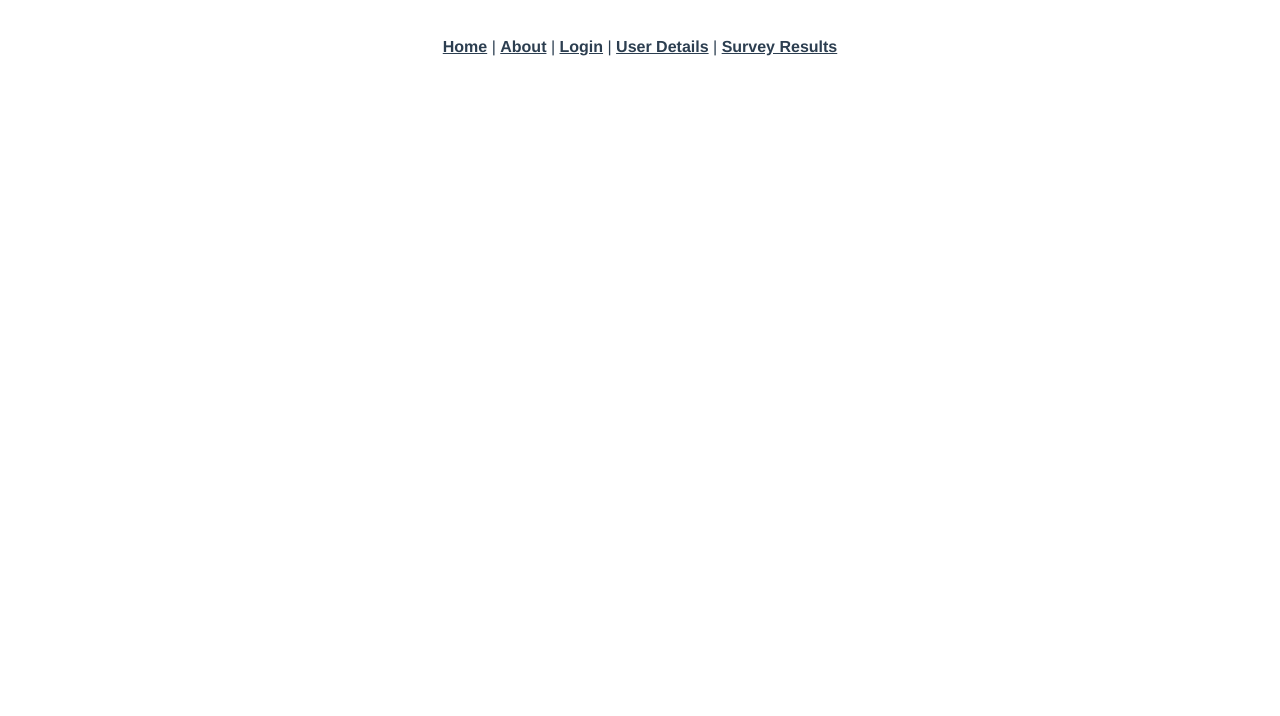
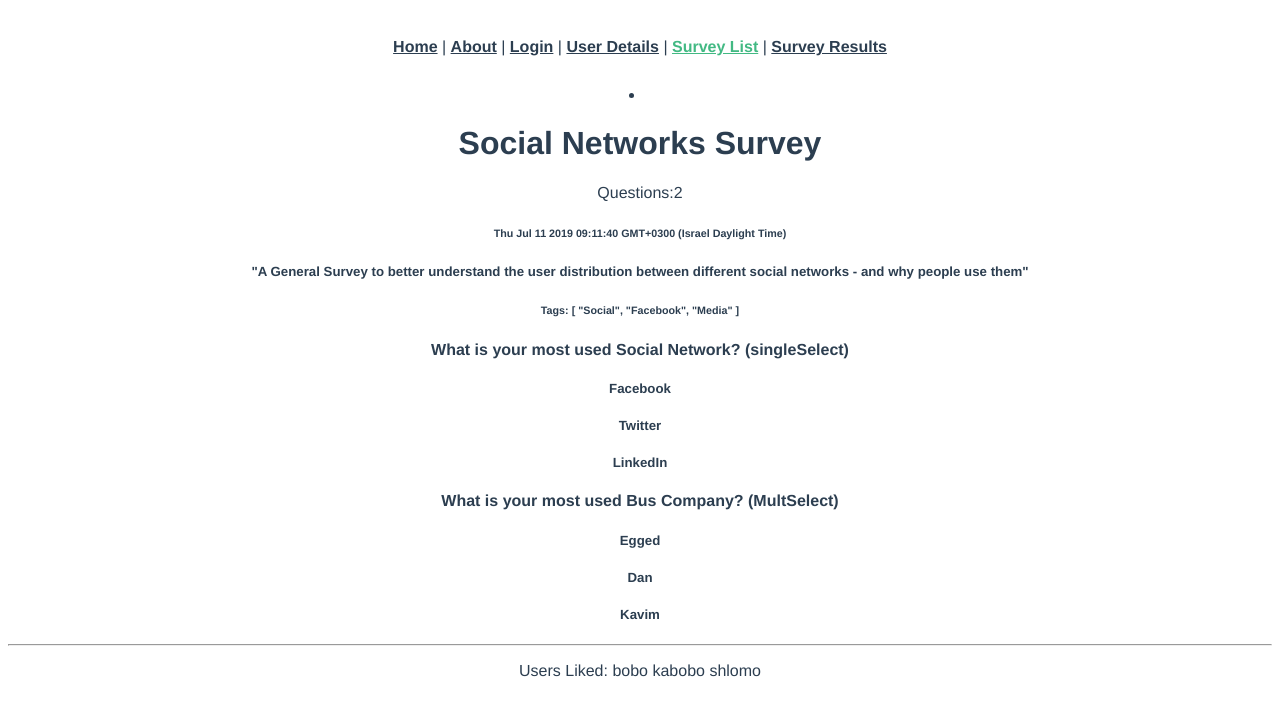
Before and after one commit to tom-dorofeyev/projAskEm, a Vue app in the folder frontend/: page /survey/list in a window 1280 px wide. Shown: the top 716 px of the page. Built offline with nearby package versions, Linux system fonts and the light colour scheme.

Commit message:
First Commit! - basic layout

```diff
--- a/frontend/src/App.vue
+++ b/frontend/src/App.vue
@@ -5,6 +5,7 @@
       <router-link to="/about">About</router-link> |
       <router-link to="/login">Login</router-link> |
       <router-link to="/profile">User Details</router-link> |
+      <router-link to="/survey/list">Survey List</router-link> |
       <router-link to="/survey/results/:id">Survey Results</router-link>
     </nav>
     <router-view/>
--- a/frontend/src/data/surveyDB.js
+++ b/frontend/src/data/surveyDB.js
@@ -42,12 +42,64 @@ var surveys =
                         ]
                     },
                     {
-                        title: "What is your most used Social Network?",
+                        title: "What is your most used Bus Company?",
                         type: "MultSelect",
                         opts: [
-                            "Facebook",
-                            "Twitter",
-                            "LinkedIn"
+                            "Egged",
+                            "Dan",
+                            "Kavim"
+                        ]
+                    }
+                ]
+        },
+        {
+            _id: "3b02",
+            name: "Best Coffe Survey",
+            description: "A General Survey to find the best coffe place in tel aviv",
+            tags: [
+                "Food",
+                "City",
+                "Social"
+            ],
+            isActive: true,
+            createdBy: "u102",
+            createdAt: "Thu Jul 11 2019 09:11:40 GMT+0300 (Israel Daylight Time)",
+            endDate: "Thu Jul 13 2019 09:11:40 GMT+0300 (Israel Daylight Time)",
+            userLiked: [
+                {
+                    _id: "u101",
+                    name: "bobo",
+                    img: ""
+                }, {
+
+                    _id: "u102",
+                    name: "kabobo",
+                    img: ""
+                },
+                {
+                    _id: "u103",
+                    name: "shlomo",
+                    img: ""
+                }
+            ],
+            quests:
+                [
+                    {
+                        title: "What is your favorite coffee place ",
+                        type: "singleSelect",
+                        opts: [
+                            "Aroma",
+                            "Cofix",
+                            "Landver"
+                        ]
+                    },
+                    {
+                        title: "With or without suger?",
+                        type: "MultSelect",
+                        opts: [
+                            "With!",
+                            "Without!",
+                            "Socarzit please!"
                         ]
                     }
                 ]
--- a/frontend/src/router.js
+++ b/frontend/src/router.js
@@ -5,6 +5,7 @@ import about from './views/about.vue'
 import login from './views/login.vue'
 import userDetails from './views/userDetails.vue'
 import surveyResults from './views/surveyResults.vue'
+import surveysList from './views/surveysList.vue'
 import createSurvey from './views/createSurvey.vue'
 
 Vue.use(Router)
@@ -22,6 +23,11 @@ export default new Router({
       path: '/survey/results/:id',
       name: 'surveyResults',
       component: surveyResults
+    },
+    {
+      path: '/survey/list',
+      name: 'surveysList',
+      component: surveysList
     },
     {
       path: '/about',
--- /dev/null
+++ b/frontend/src/views/surveysList.vue
@@ -0,0 +1,42 @@
+
+<template>
+  <div class="surveys-list-page">
+    <div class="survey-results-container">
+      <li>
+        <h1>{{survey.name}}</h1>
+        Questions:{{survey.quests.length}}
+        <h6>{{survey.createdAt}}</h6>
+        <h5>"{{survey.description}}"</h5>
+        <h6>Tags: {{survey.tags}}</h6>
+        <h4>{{survey.quests[0].title}} ({{survey.quests[0].type}})</h4>
+        <h5>{{survey.quests[0].opts[0]}}</h5>
+        <h5>{{survey.quests[0].opts[1]}}</h5>
+        <h5>{{survey.quests[0].opts[2]}}</h5>
+        <h4>{{survey.quests[1].title}} ({{survey.quests[1].type}})</h4>
+        <h5>{{survey.quests[1].opts[0]}}</h5>
+        <h5>{{survey.quests[1].opts[1]}}</h5>
+        <h5>{{survey.quests[1].opts[2]}}</h5>
+        <hr />
+        <p>
+          Users Liked:
+          {{survey.userLiked[0].name}}
+          {{survey.userLiked[1].name}}
+          {{survey.userLiked[2].name}}
+        </p>
+      </li>
+    </div>
+  </div>
+</template>
+
+<script>
+import surveyService from "../services/surveyService.js";
+export default {
+  data: () => ({
+    survey: surveyService.DB.surveys[0]
+  }),
+  created() {
+    // surveyService.query().then(bugs => (this.bugs = bugs));
+  },
+  components: {}
+};
+</script>
```
